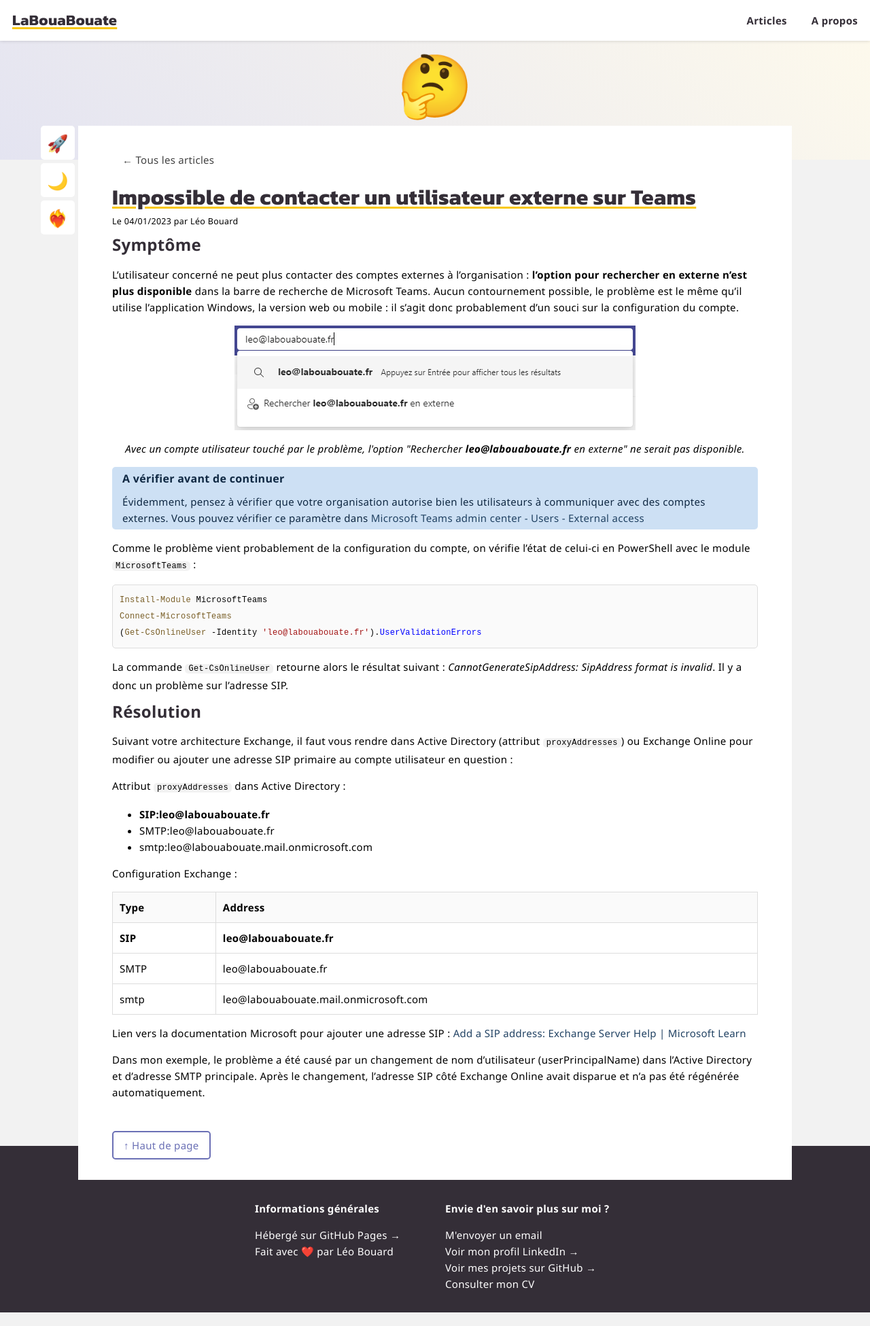
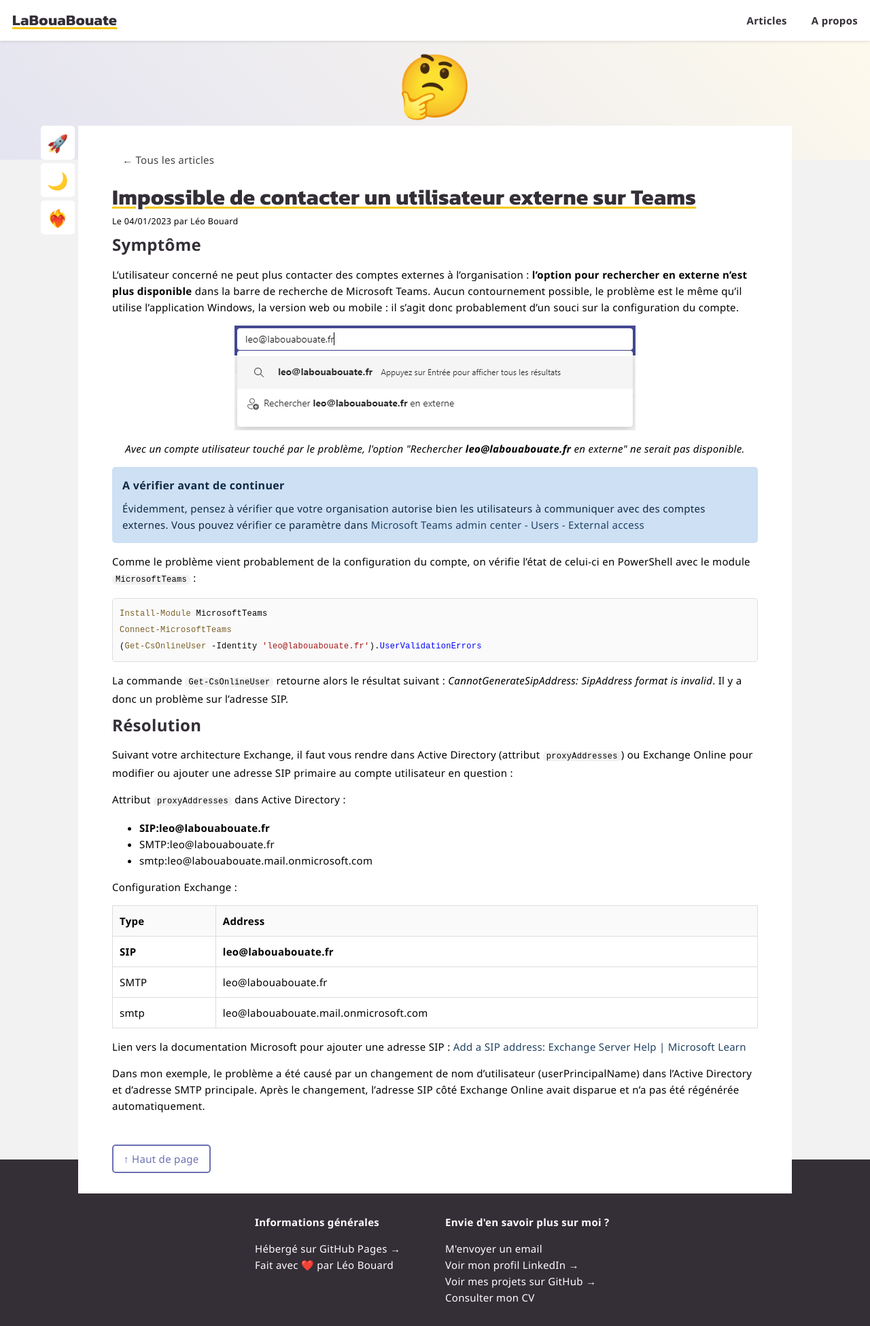
Before and after one commit to leobouard/leobouard.github.io, a Jekyll site: the page built from _posts/2023-01-04-impossible-de-contacter-un-utilisateur-externe-teams.md, in a window 1280 px wide. Shown: the whole page at 68% size. Built offline with Jekyll 4.4.1, drawn with Linux system fonts in a browser that asks for light colours; some web fonts are replaced.

Commit message:
Update posts.scss

```diff
--- a/assets/css/posts.scss
+++ b/assets/css/posts.scss
@@ -115,7 +115,7 @@
 div.information {
     background-color: #CDE0F4;
     color: #0F2843;
-    padding: 5px 15px;
+    padding: 15px;
     border-radius: 5px;
     margin: 15px 0px;
 }
```
